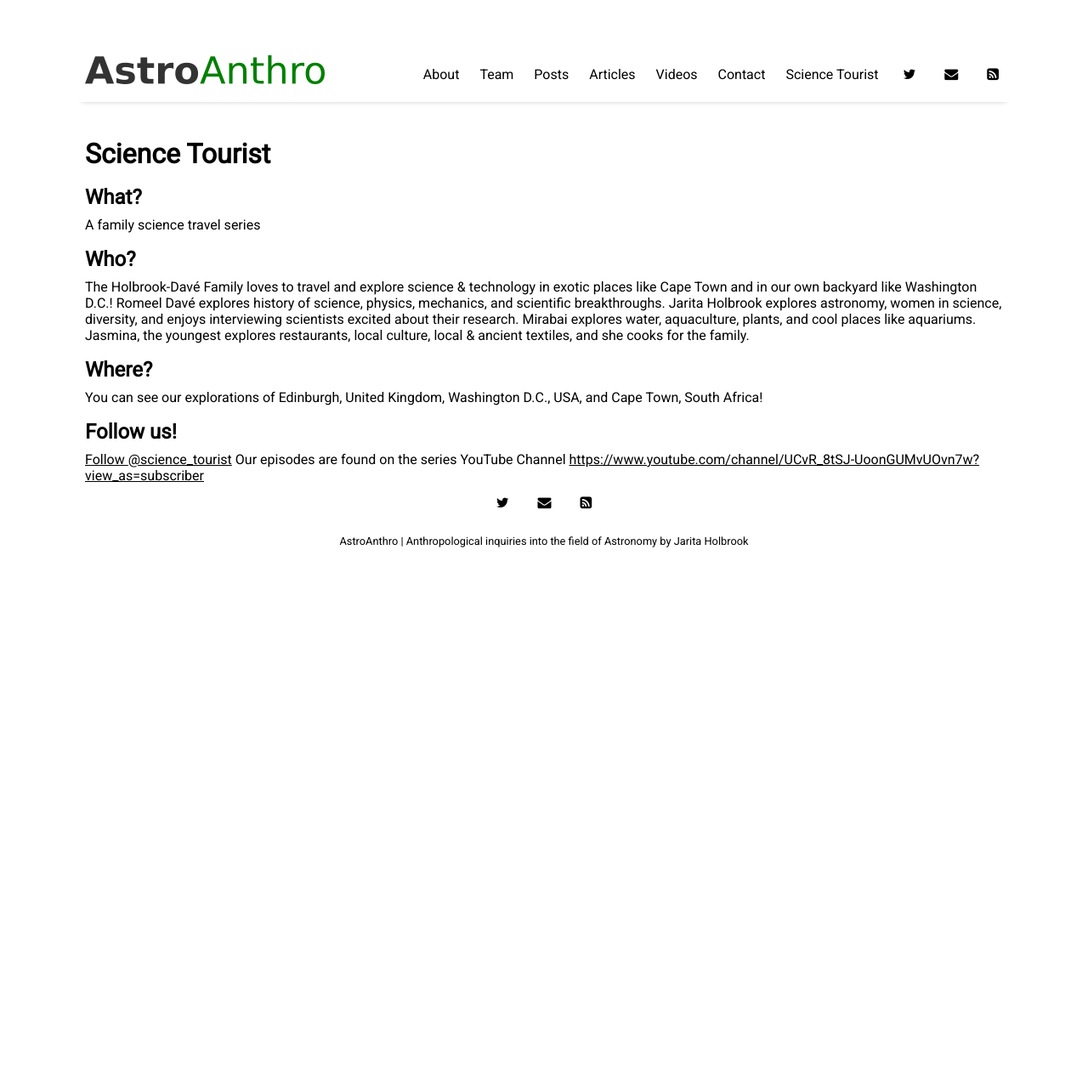
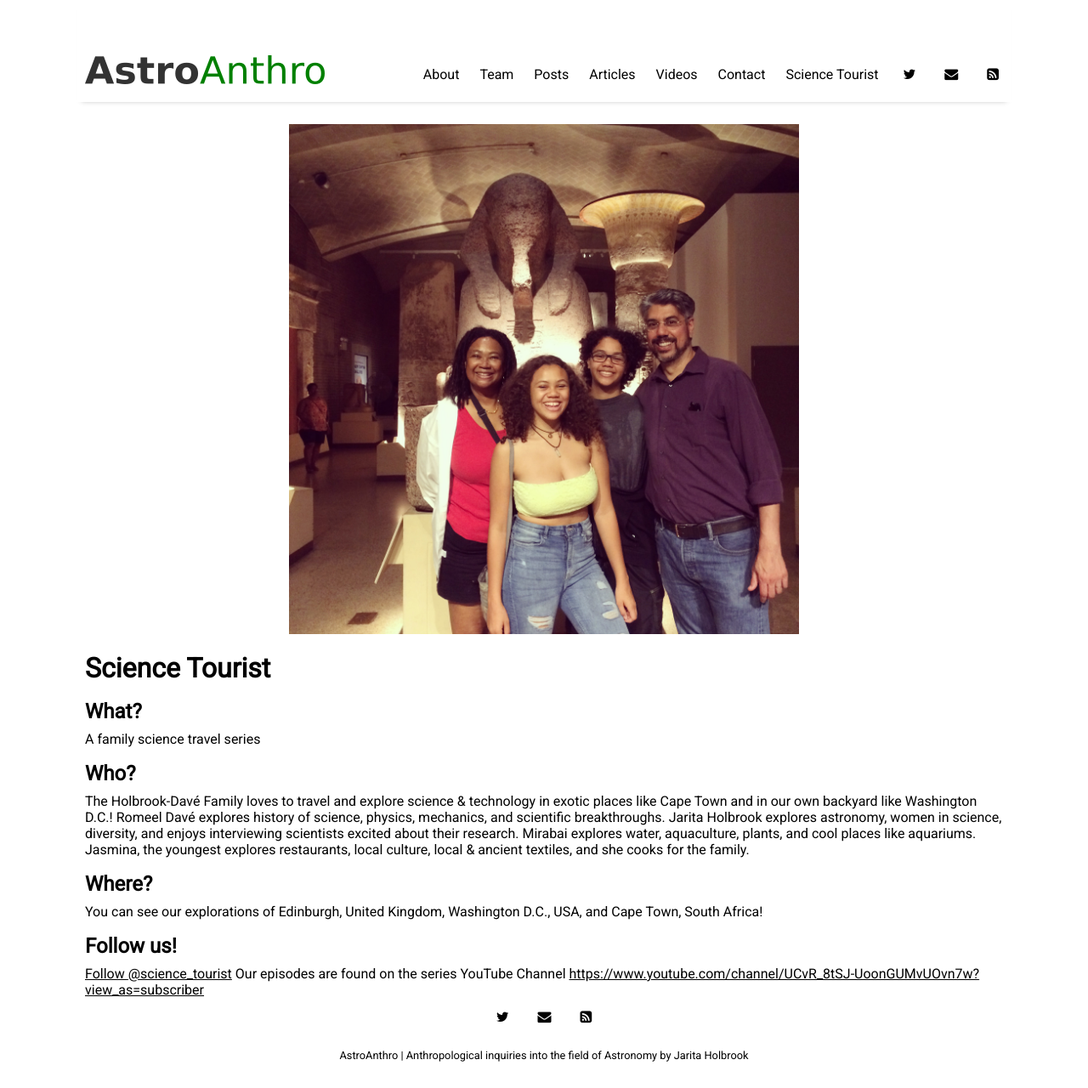
Before and after one commit to romeeld/AstroAnthro, a Jekyll site: the page built from pages/science-tourist.html, in a window 1280 px wide and 1280 px high. Shown: the whole window at 85% size. Built offline with Jekyll 4.4.1, drawn with Linux system fonts in a browser that asks for light colours; nearby versions of some CDN libraries; comment, search, counter and statistics services are not loaded.

Commit message:
Update science-tourist.html

```diff
--- a/pages/science-tourist.html
+++ b/pages/science-tourist.html
@@ -9,6 +9,8 @@ title: Science Tourist
     </div>
   </a>
 {% endfor %}
+
+<img src ="/assets/img/IMG_1854.JPG">
 
 <h1> Science Tourist </h1>
 
```
